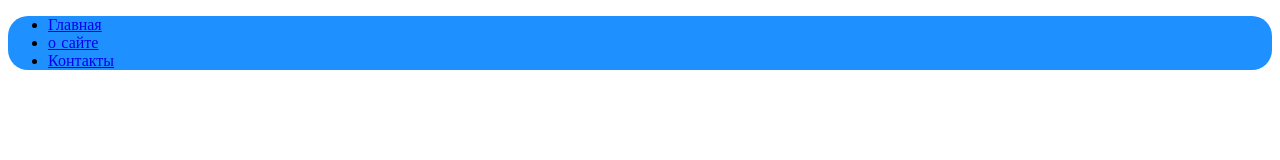
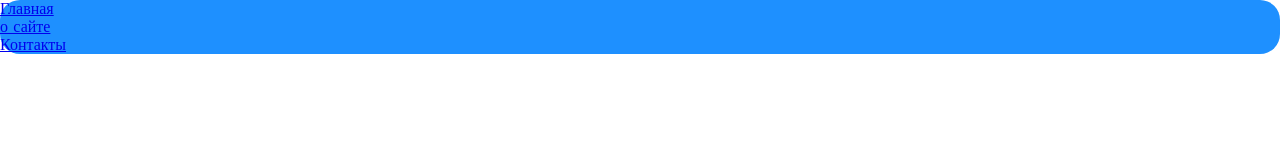
Before and after one commit to Daylfly/base-html, a plain HTML site: page Урок 2 работа со стилями/ex2/index.html in a window 1280 px wide. Drawn offline with Linux system fonts and the light colour scheme.

Commit message:
Задание 1 и 2 21.01.2025 upd 1

```diff
--- a/Урок 2 работа со стилями/ex2/index.html
+++ b/Урок 2 работа со стилями/ex2/index.html
@@ -6,13 +6,13 @@
           content="width=device-width, user-scalable=no, initial-scale=1.0, maximum-scale=1.0, minimum-scale=1.0">
     <meta http-equiv="X-UA-Compatible" content="ie=edge">
     <title>урок 2</title>
-    <link rel="stylesheet" href="main.css">
+    <link rel="stylesheet" href="styles/main.css">
     <body>
 <nav class="horizontal-menu">
-    <ul>
-        <li><a href="#">Главная</a> </li>
-        <li><a href="#">о сайте</a> </li>
-        <li><a href="#">Контакты</a> </li>
+    <ul class="box-nav"
+        <li class="text-item1"><a href="#">Главная</a> </li>
+        <li class="text-item2"><a href="#">о сайте</a> </li>
+        <li class="text-item3"><a href="#">Контакты</a> </li>
     </ul>
 </nav>
 </body>
--- a/Урок 2 работа со стилями/ex2/main.css
+++ b/Урок 2 работа со стилями/ex2/styles/main.css
@@ -1,6 +1,6 @@
 *{
-    margin: 10;
-    padding: 10;
+    margin: 0;
+    padding: 0;
     box-sizing: border-box;
 }
 
```
